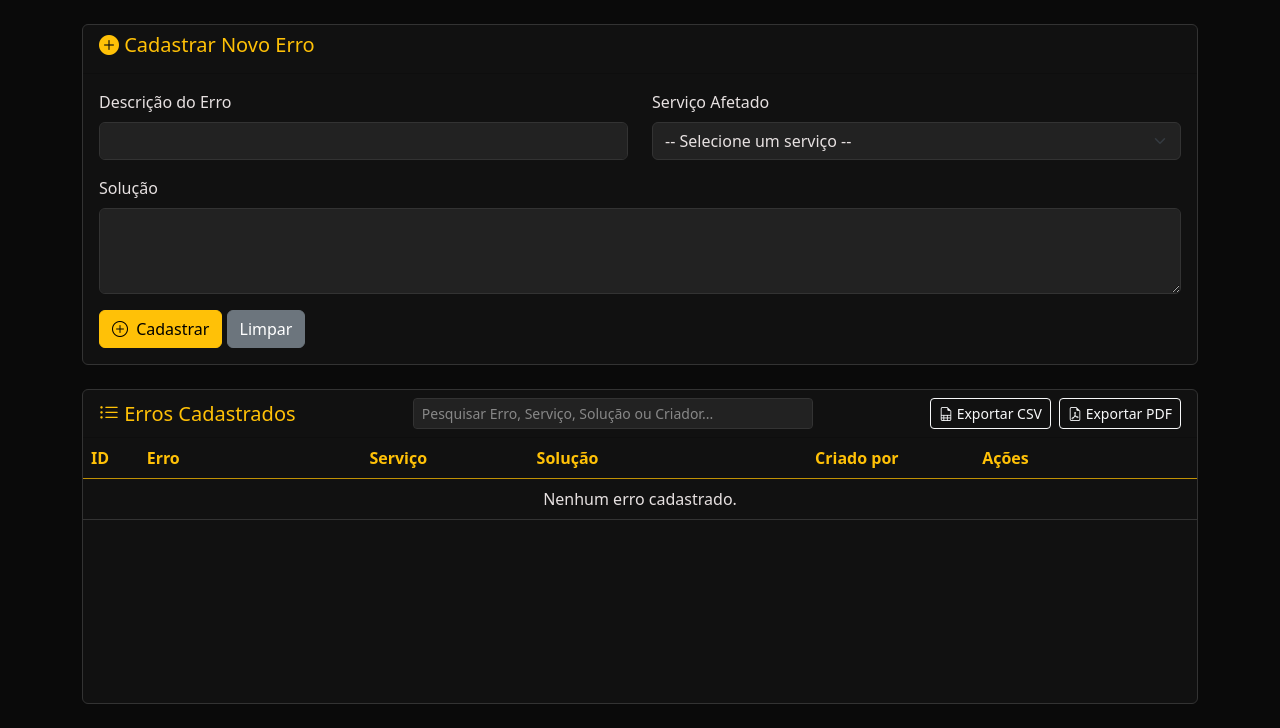
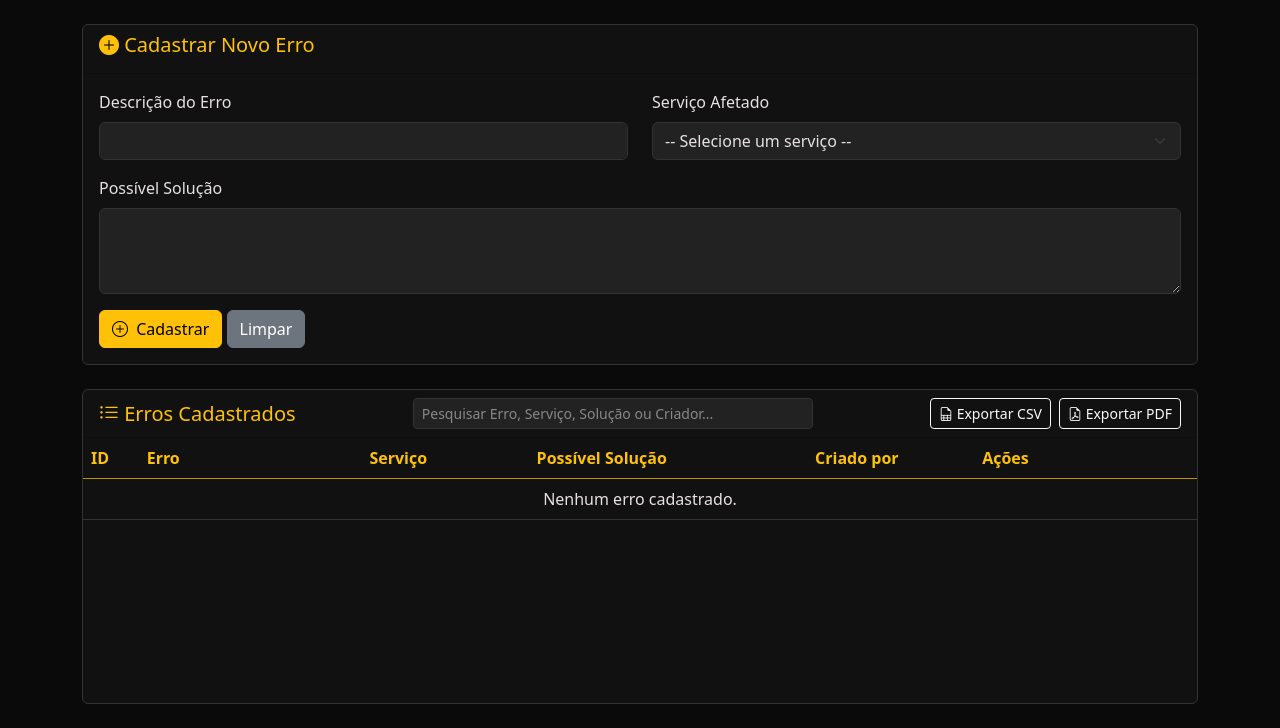
Before and after one commit to maiconferreiraa/Troubleshoot, a Flask app: page /dashboard in a window 1280 px wide. Shown: the part 72-800 px from the top of the page. Run offline with Flask 3, Linux system fonts and the light colour scheme; the visitor is signed in with stand-in values (Sample User, id 1); data that the repository does not hold is empty; some libraries are stand-ins or nearby versions.

Commit message:
Update dashboard.html

```diff
--- a/templates/dashboard.html
+++ b/templates/dashboard.html
@@ -184,7 +184,7 @@
                         </div>
                     </div>
                     <div class="mb-3">
-                        <label for="solucao" class="form-label">Solução</label>
+                        <label for="solucao" class="form-label">Possível Solução</label>
                         <textarea class="form-control" name="solucao" rows="3" required></textarea>
                     </div>
                    <button type="submit" class="btn btn-warning">
@@ -216,7 +216,7 @@
                             <tr>
                                 <th style="width: 5%;">ID</th>
                                 <th style="width: 20%;">Erro</th> <th style="width: 15%;">Serviço</th>
-                                <th style="width: 25%;">Solução</th> <th style="width: 15%;">Criado por</th>
+                                <th style="width: 25%;">Possível Solução</th> <th style="width: 15%;">Criado por</th>
                                 <th style="width: 20%;">Ações</th> </tr>
                         </thead>
                         <tbody>
```
